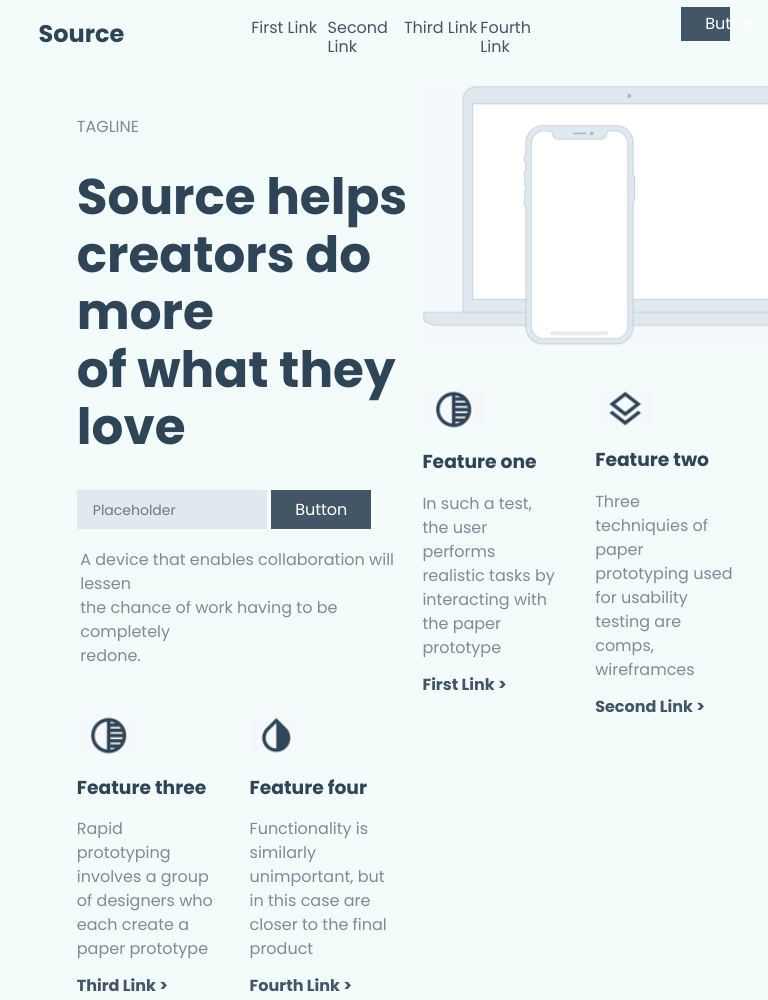
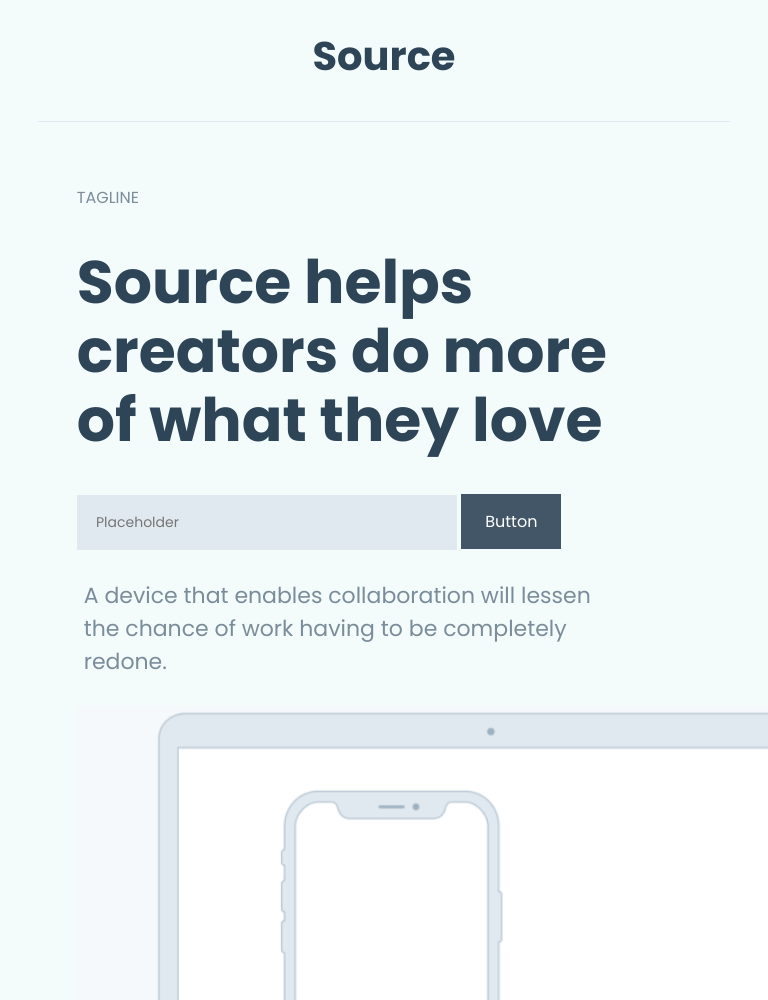
Before and after one commit to SouravsGithub/class08-layouts, a plain HTML site: page layout2/index.html in a window 768 px wide. Shown: the top 1000 px of the page. Drawn offline with Linux system fonts and the light colour scheme.

Commit message:
made some changes with the fonts and stuff

```diff
--- a/layout2/css/style.css
+++ b/layout2/css/style.css
@@ -179,3 +179,51 @@ header nav > a {
     margin-bottom: 5%;
   }
 }
+@media (min-width: 800px) and (max-width: 1156px) {
+  .hero > section {
+    width: 50%;
+  }
+  .hero-img {
+    margin-top: 15%;
+  }
+
+  .container {
+    clear: both;
+  }
+}
+
+@media (min-width: 501px) and (max-width: 799px) {
+  header nav ul,
+  header nav > a {
+    display: none;
+  }
+  header nav h2 {
+    width: 100%;
+    text-align: center;
+    border-bottom: 1px solid #e1e9f0;
+    padding-bottom: 6%;
+    font-size: 40px;
+  }
+  .hero > section {
+    width: 100%;
+  }
+  .hero-text h1 {
+    font-size: 60px;
+  }
+  .hero-text form input {
+    padding: 1.2rem;
+  }
+  .btn-form {
+    padding: 1rem 1.5rem;
+  }
+  body p,
+  .container a,
+  .container h3 {
+    font-size: 22px;
+  }
+  .container > section {
+    display: block;
+    width: 90%;
+    margin-bottom: 5%;
+  }
+}
```
